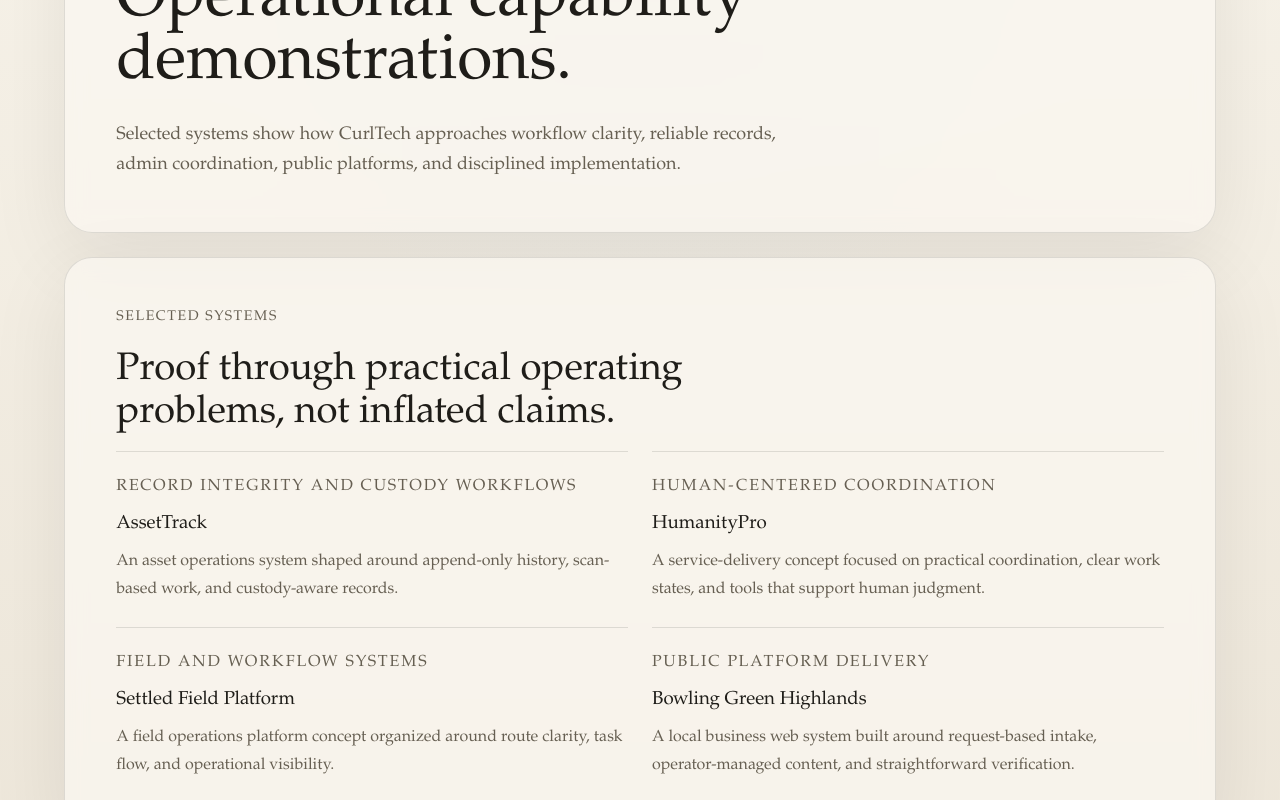
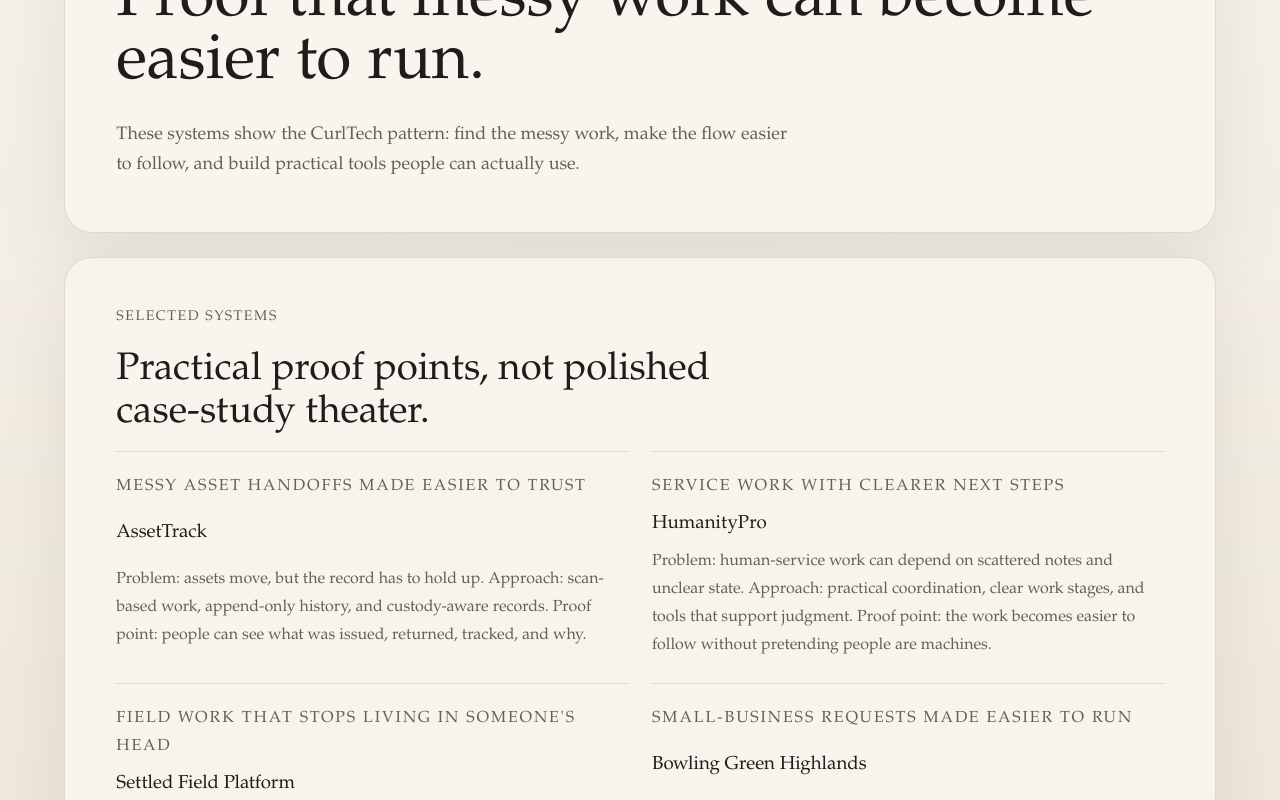
Before and after one commit to gacurl/gacurl-web, a Next.js app: page /projects in a window 1280 px wide. Shown: the part 280-1080 px from the top of the page. Built offline with nearby package versions, Linux system fonts and the light colour scheme.

Commit message:
Issue 2-3: Rewrite projects as practical proof points

```diff
--- a/app/projects/page.tsx
+++ b/app/projects/page.tsx
@@ -1,27 +1,27 @@
 const projects = [
   {
     name: "AssetTrack",
-    focus: "Record integrity and custody workflows",
+    focus: "Messy asset handoffs made easier to trust",
     description:
-      "An asset operations system shaped around append-only history, scan-based work, and custody-aware records."
+      "Problem: assets move, but the record has to hold up. Approach: scan-based work, append-only history, and custody-aware records. Proof point: people can see what was issued, returned, tracked, and why."
   },
   {
     name: "HumanityPro",
-    focus: "Human-centered coordination",
+    focus: "Service work with clearer next steps",
     description:
-      "A service-delivery concept focused on practical coordination, clear work states, and tools that support human judgment."
+      "Problem: human-service work can depend on scattered notes and unclear state. Approach: practical coordination, clear work stages, and tools that support judgment. Proof point: the work becomes easier to follow without pretending people are machines."
   },
   {
     name: "Settled Field Platform",
-    focus: "Field and workflow systems",
+    focus: "Field work that stops living in someone's head",
     description:
-      "A field operations platform concept organized around route clarity, task flow, and operational visibility."
+      "Problem: field work gets messy when routes, tasks, and status are hard to see. Approach: organize the flow around where work happens and what needs to happen next. Proof point: operators get a clearer path instead of more guesswork."
   },
   {
     name: "Bowling Green Highlands",
-    focus: "Public platform delivery",
+    focus: "Small-business requests made easier to run",
     description:
-      "A local business web system built around request-based intake, operator-managed content, and straightforward verification."
+      "Problem: public requests and local operations need a simple handoff. Approach: request-based intake, operator-managed content, and straightforward verification. Proof point: the business gets a clearer way to receive, manage, and explain the work."
   }
 ];
 
@@ -30,18 +30,18 @@ export default function ProjectsPage() {
     <div className="home-stack">
       <section className="content-card">
         <p className="eyebrow">Projects</p>
-        <h1>Operational capability demonstrations.</h1>
+        <h1>Proof that messy work can become easier to run.</h1>
         <p className="lede">
-          Selected systems show how CurlTech approaches workflow clarity,
-          reliable records, admin coordination, public platforms, and
-          disciplined implementation.
+          These systems show the CurlTech pattern: find the messy work, make
+          the flow easier to follow, and build practical tools people can
+          actually use.
         </p>
       </section>
 
       <section className="content-card">
         <div className="section-heading">
           <p className="eyebrow">Selected Systems</p>
-          <h2>Proof through practical operating problems, not inflated claims.</h2>
+          <h2>Practical proof points, not polished case-study theater.</h2>
         </div>
         <div className="content-grid">
           {projects.map((project) => (
```
